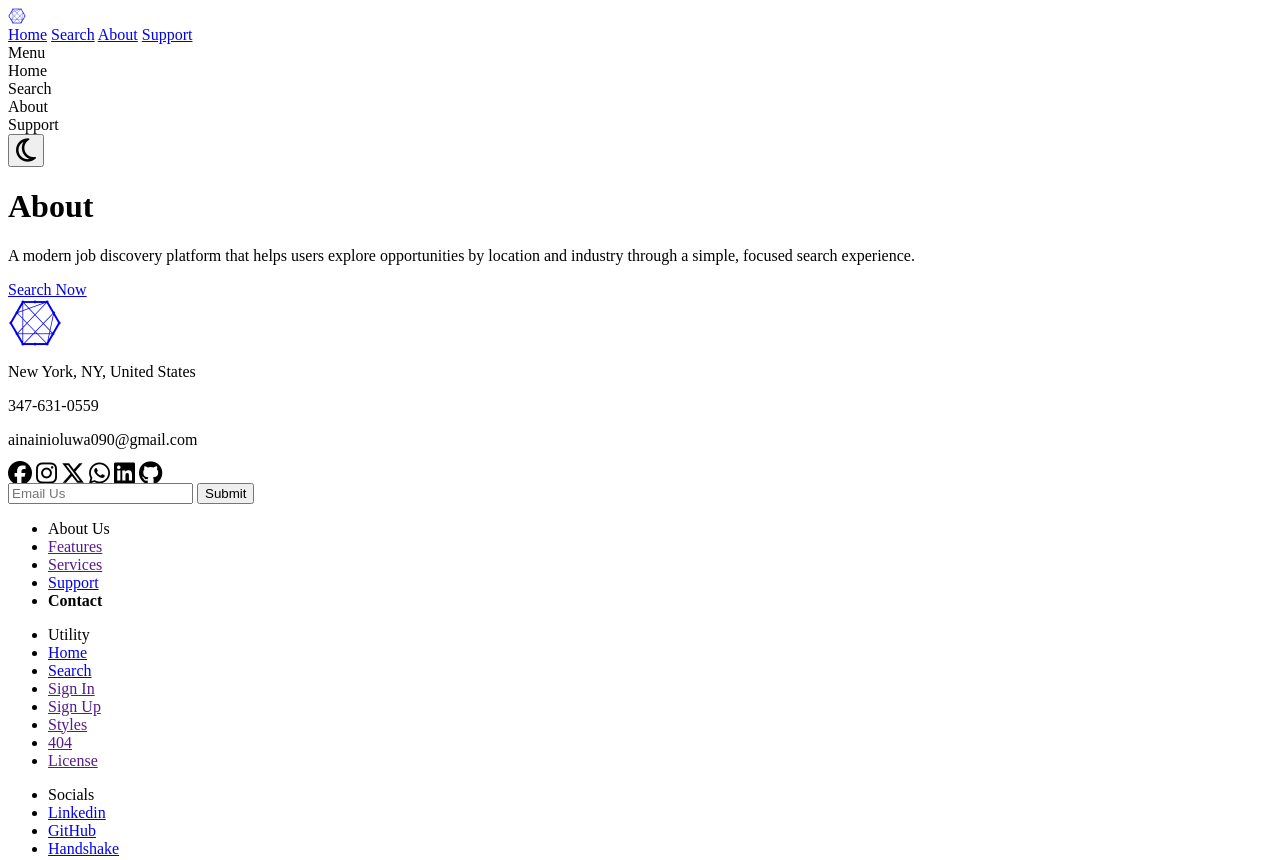
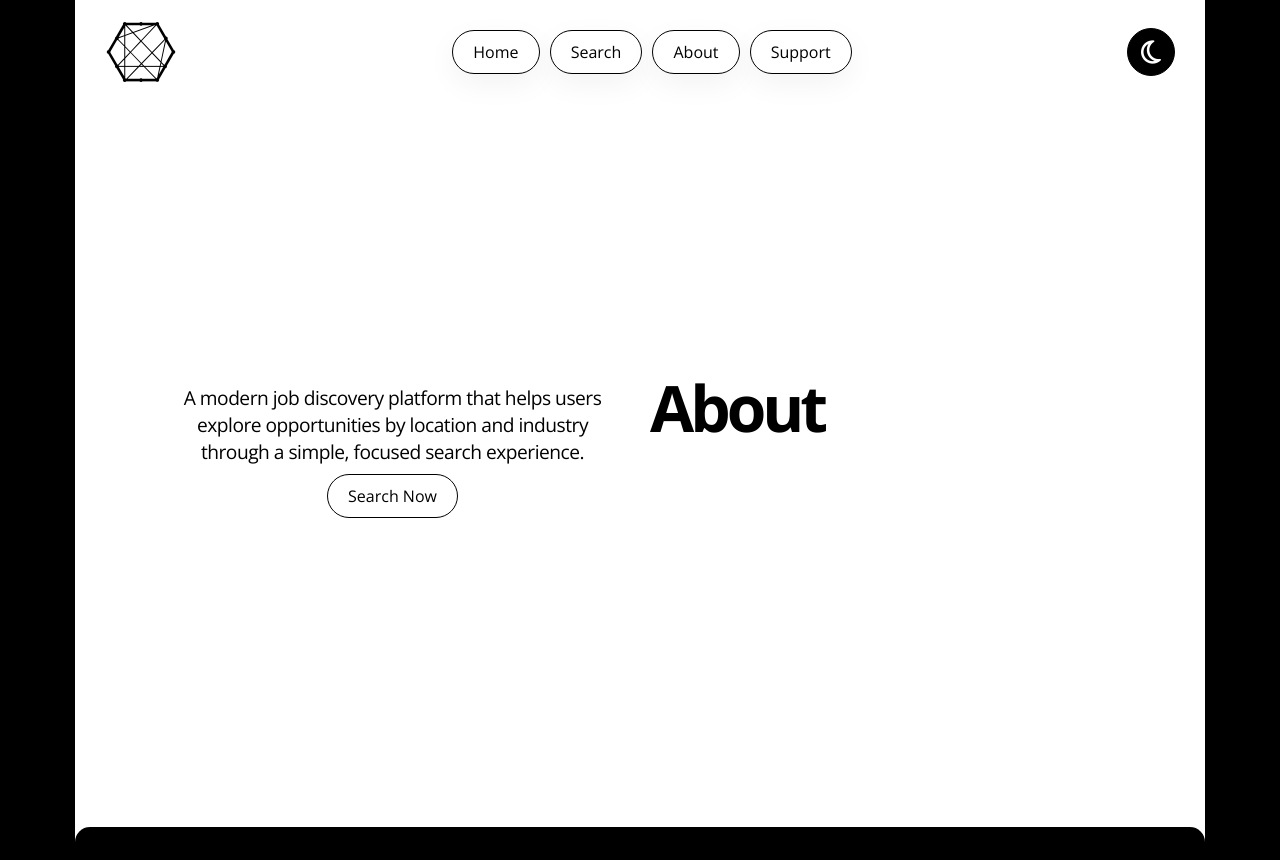
Before and after one commit to nelsonaina/NextJob, a plain HTML site: page about/index.html in a window 1280 px wide. Shown: the top 860 px of the page. Drawn offline with nearby package versions, Linux system fonts and the light colour scheme; files that its build step writes are made by us from their sources; the site is published under a folder, as on GitHub Pages, so addresses that start at the root find nothing.

Commit message:
[links] Updated directories

```diff
--- a/about/index.html
+++ b/about/index.html
@@ -5,8 +5,8 @@
     <meta name="viewport" content="width=device-width, initial-scale=1.0">
     <link rel="stylesheet" href="https://fonts.googleapis.com/css2?family=Material+Symbols+Outlined:opsz,wght,FILL,GRAD@20..48,100..700,0..1,-50..200&icon_names=script"/>
     <title>NextJob</title>
-    <link rel="stylesheet" href="/css/index.css">
-    <link rel="stylesheet" href="/css/search.css">
+    <link rel="stylesheet" href="./css/index.css">
+    <link rel="stylesheet" href="./css/search.css">
     <script src="https://kit.fontawesome.com/4e65a11655.js" crossorigin="anonymous"></script>
 </head>
 <body>
@@ -14,17 +14,17 @@
     <div id="container">
         <header class="header">
             <div id="logo">
-                <a href="/">
+                <a href="./">
                     <i class="fa-brands fa-connectdevelop"></i>
                 </a>
             </div>
             <div id="navButtons">
                  <!-- <button type="button" class="dropDown">Menu</button> -->
                 <div id="navButtonsDropDown" class="navButtonsDropDown">
-                    <a href="/" class="btn">Home</a>
-                    <a href="/search" class="btn">Search</a>
-                    <a href="/about" class="btn">About</a>
-                    <a href="/support" class="btn">Support</a>
+                    <a href="./" class="btn">Home</a>
+                    <a href="./search" class="btn">Search</a>
+                    <a href="./about" class="btn">About</a>
+                    <a href="./support" class="btn">Support</a>
                 </div>
                 <div class="drop">
                     <input type="checkbox" id="drop-1" hidden>
@@ -55,7 +55,7 @@
                         A modern job discovery platform that helps users explore opportunities by location and industry through a simple, focused search experience.
                     </p>
                     <div id="mainTextButtonId">
-                        <a href="/search" type="button" class="mainTextButton">Search Now</a>
+                        <a href="./search" type="button" class="mainTextButton">Search Now</a>
                     </div>
                 </div>
             </div>
@@ -65,7 +65,7 @@
             <div id="anythingFr">
                 <div id="logoPart">
                     <div id="logo">
-                        <a href="/">
+                        <a href="./">
                             <i class="fa-brands fa-connectdevelop fa-3x" id="secondLogo"></i>
                         </a>
                     </div>
@@ -94,22 +94,22 @@
                     <div id="informationOne">
                         <ul class="myUl">
                             <li class="myL">About Us</li>
-                            <li class="myLi"><a href="">Features</a></li>
-                            <li class="myLi"><a href="">Services</a></li>
-                            <li class="myLi"><a href="/support">Support</a></li>
+                            <li class="myLi"><a href="#">Features</a></li>
+                            <li class="myLi"><a href="#">Services</a></li>
+                            <li class="myLi"><a href="./support">Support</a></li>
                             <li class="myLi"><b>Contact</b></li>
                         </ul>
                     </div>
                     <div id="informationTwo">
                         <ul class="myUl">
                             <li class="myL">Utility</li>
-                            <li class="myLi"><a href="/">Home</a></li>
-                            <li class="myLi"><a href="/search">Search</a></li>
-                            <li class="myLi"><a href="">Sign In</a></li>
-                            <li class="myLi"><a href="">Sign Up</a></li>
-                            <li class="myLi"><a href="">Styles</a></li>
-                            <li class="myLi"><a href="">404</a></li>
-                            <li class="myLi"><a href="">License</a></li>
+                            <li class="myLi"><a href="./">Home</a></li>
+                            <li class="myLi"><a href="./search">Search</a></li>
+                            <li class="myLi"><a href="#">Sign In</a></li>
+                            <li class="myLi"><a href="#">Sign Up</a></li>
+                            <li class="myLi"><a href="#">Styles</a></li>
+                            <li class="myLi"><a href="#">404</a></li>
+                            <li class="myLi"><a href="#">License</a></li>
                         </ul>
                     </div>
                     <div id="informationThree">
@@ -135,6 +135,6 @@
         </footer>
 
     </div>
-    <script src="/js/index.js"></script>
+    <script src="./js/index.js"></script>
 </body>
 </html>
```
Also changed, not shown: index.html (+18 -18 lines), search/index.html (+18 -18 lines), support/index.html (+20 -20 lines).
